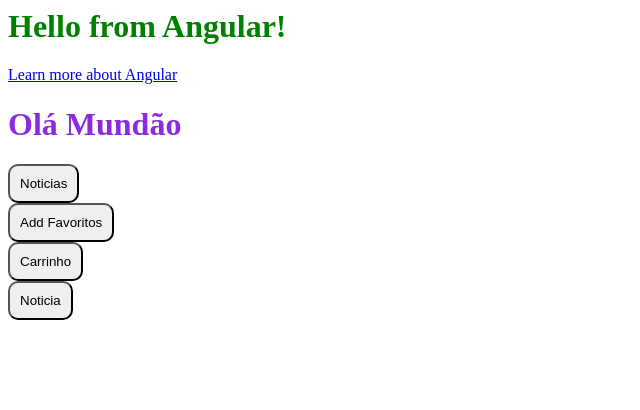
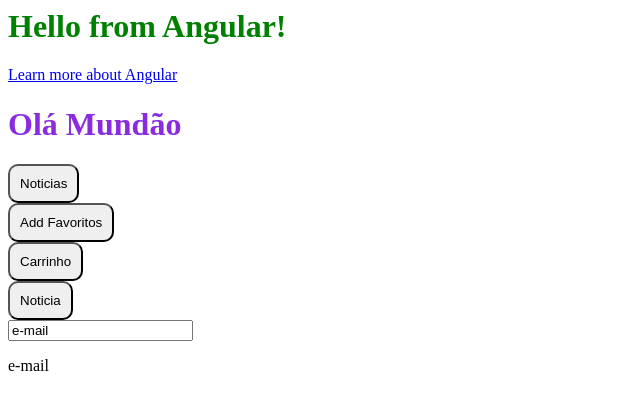
Before and after one commit to DiogoVD/stackblitz-starters-9unn1c, an Angular app: page / in a window 1280 px wide. Shown: the top 410 px of the page, without its empty margins (0-640 px from the left). Built offline with nearby package versions, Linux system fonts and the light colour scheme.

Commit message:
2 files modified, 3 added

```diff
--- a/src/app/app.component.html
+++ b/src/app/app.component.html
@@ -12,3 +12,5 @@
 <!-- Interpolação de dados -->
 <my-button Label="{{ buttonLabel }}"></my-button>
 <my-button Label="Noticia"></my-button>
+
+<app-entry-data> </app-entry-data>
--- /dev/null
+++ b/src/app/components/entry-data.component.html
@@ -0,0 +1,5 @@
+<input type="text"
+  [value]="placeholder"
+  (input) = 'placeholder = $any($event.target).value'
+  />
+<p>{{ placeholder }}</p>
--- /dev/null
+++ b/src/app/components/entry-data.component.ts
@@ -0,0 +1,11 @@
+import { Component } from '@angular/core';
+
+@Component({
+  selector: 'app-entry-data',
+  templateUrl: './entry-data.component.html',
+  styleUrls: ['./entry-data.component.css'],
+  standalone: true,
+})
+export class EntryDataComponent {
+  placeholder: string = 'e-mail';
+}
--- a/src/main.ts
+++ b/src/main.ts
@@ -4,11 +4,12 @@
 import { bootstrapApplication } from '@angular/platform-browser';
 import { helloApp } from './app/hello.component';
 import { myButton } from './app/components/button.component';
+import { EntryDataComponent } from './app/components/entry-data.component';
 
 @Component({
   selector: 'my-app',
   standalone: true,
-  imports: [CommonModule, helloApp, myButton],
+  imports: [CommonModule, helloApp, myButton, EntryDataComponent],
   templateUrl: './app/app.component.html',
 })
 export class App {
```
Also changed, not shown: src/app/components/entry-data.component.css (added).
